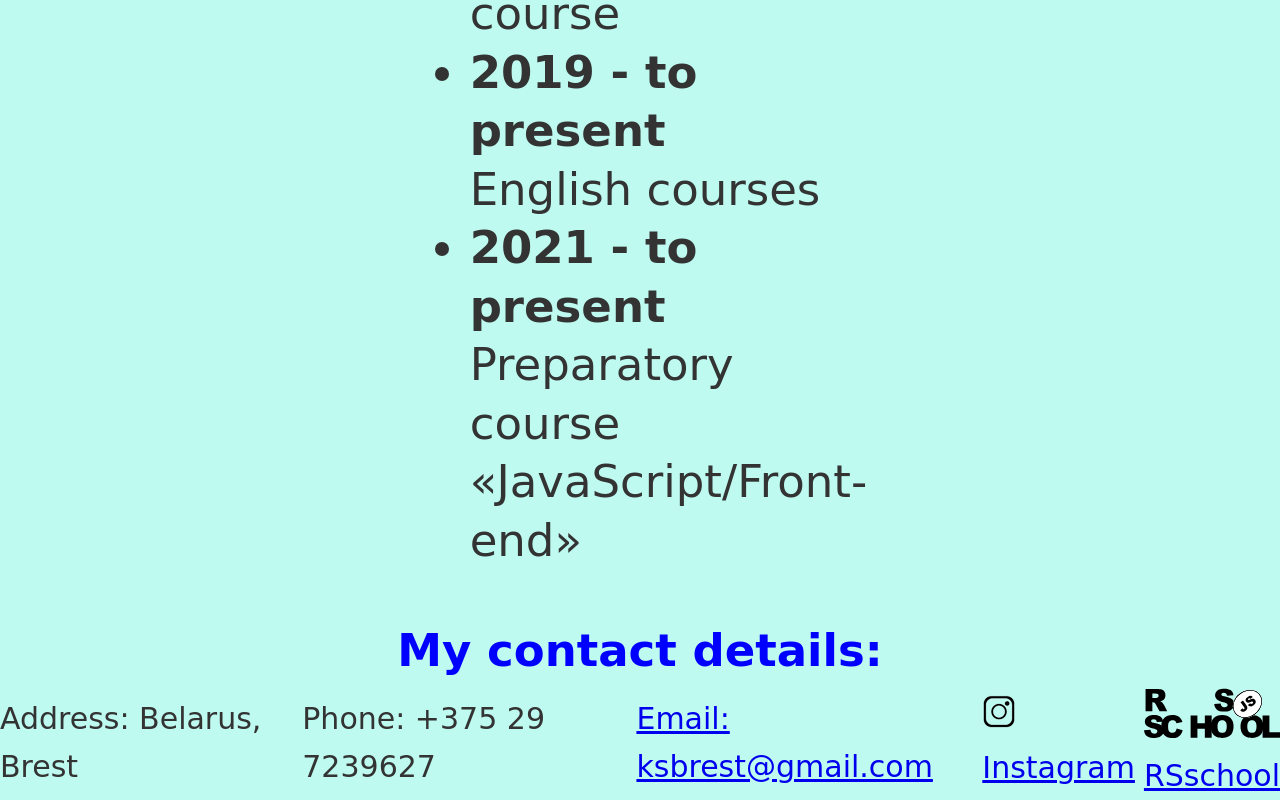
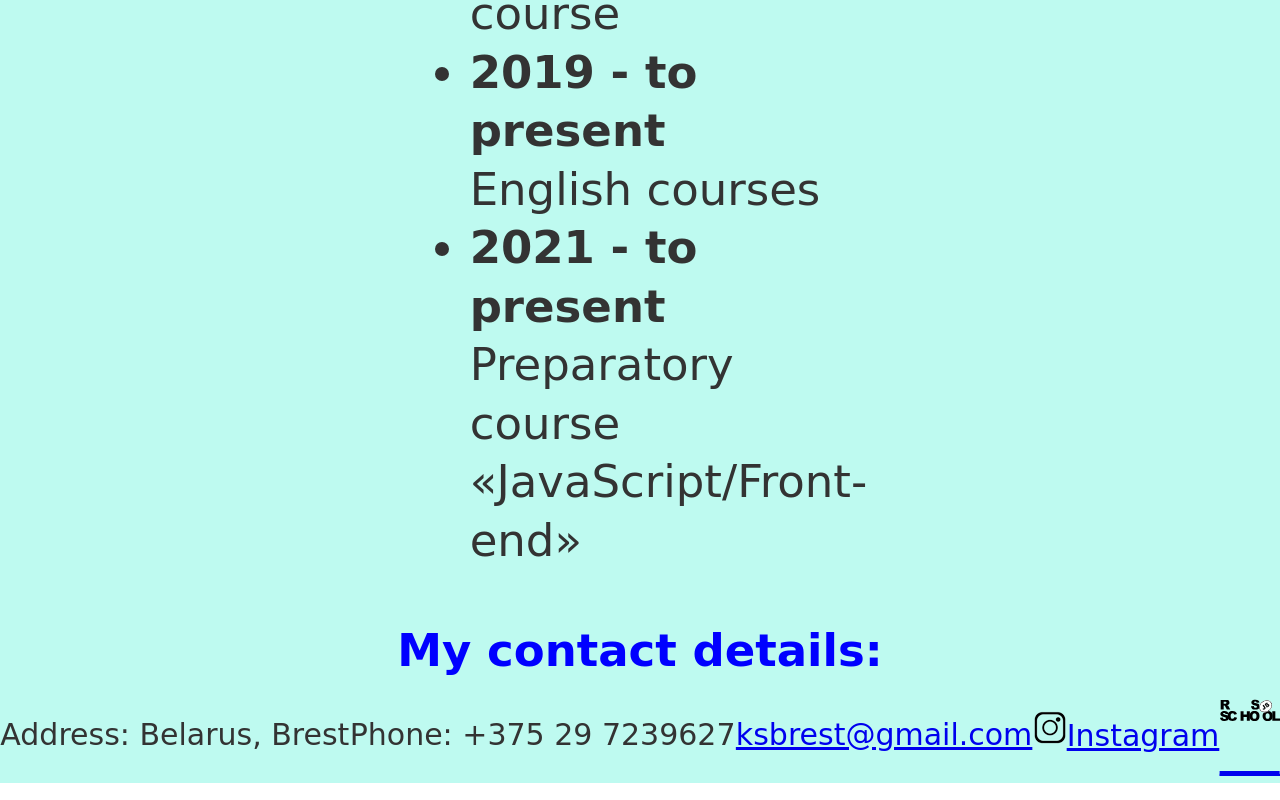
Before and after one commit to ksbrest/rsschool-cv, a plain HTML site: page index.html in a window 1280 px wide. Shown: the part 1768-2568 px from the top of the page. Drawn offline with Linux system fonts and the light colour scheme; a web font is replaced by a local one.

Commit message:
feat:add email

```diff
--- a/index.html
+++ b/index.html
@@ -94,9 +94,9 @@
           <div class="contacts">
             <a id="address">Address:  Belarus, Brest</a>
             <a id="phone">Phone:  +375 29 7239627</a>
-            <a id="email" href="ksbrest@gmail.com">Email: ksbrest@gmail.com</a>
+            <a href="mailto:ksbrest@gmail.com">ksbrest@gmail.com</a>
             <a href="https://www.instagram.com/s.karabeika/"><img src="insta.png" />Instagram</a>
-            <a href="https://github.com/ksbrest"><img src="rs.svg">RSschool</a>
+            <a href="https://github.com/ksbrest"><img src="rs.svg">____</a>
           </div>
 
         </section>
--- a/style.css
+++ b/style.css
@@ -68,6 +68,7 @@ body {
 
     .school-logo {
      font-size: 200%;
+     color: blue;
      }
 
       /* Nav */
@@ -153,7 +154,7 @@ body {
   display: flex;
   justify-content: space-evenly;
   align-items:center;
-}
+  }
 
 #my-contact-details{
   color: blue;
```
